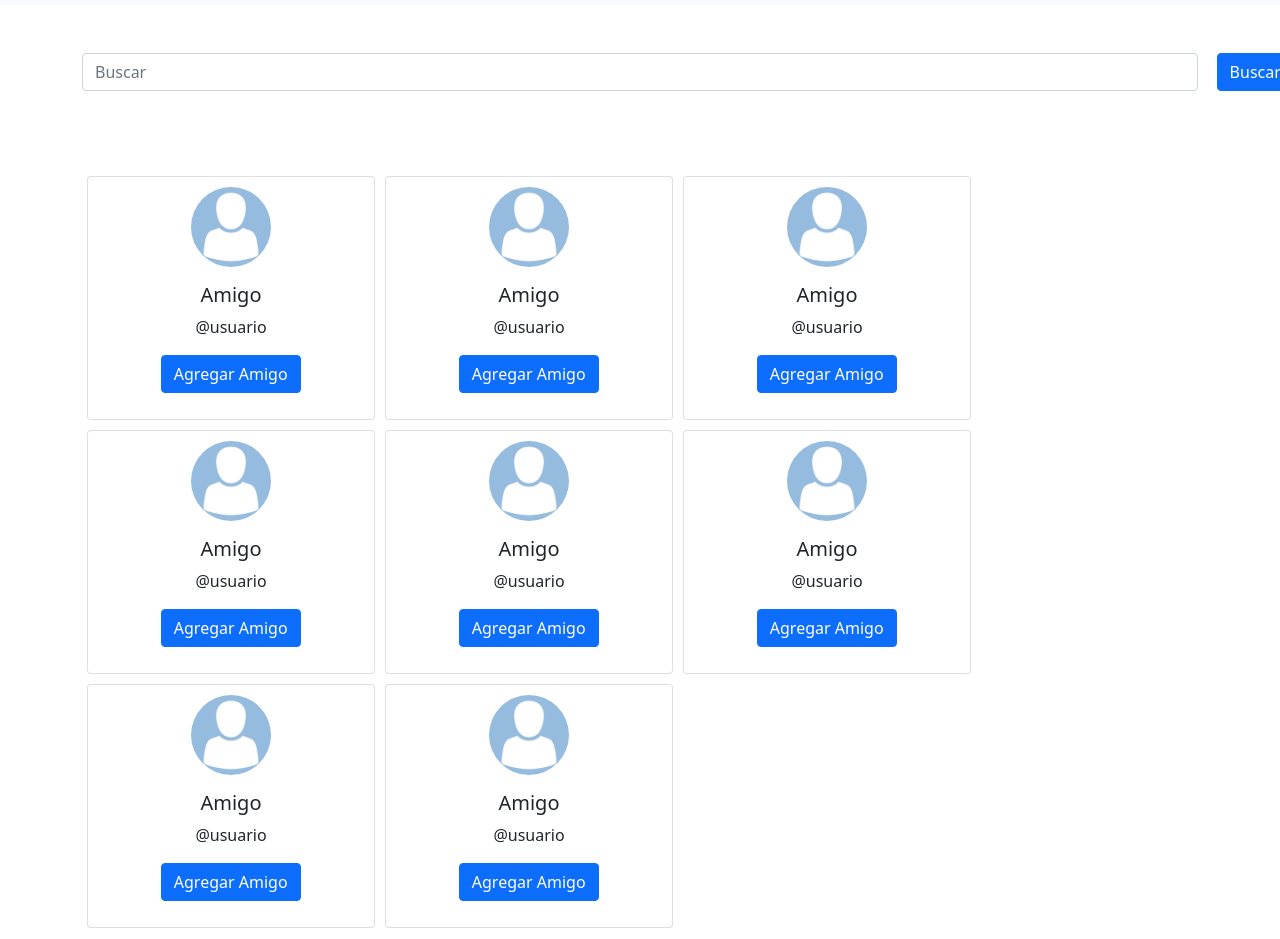
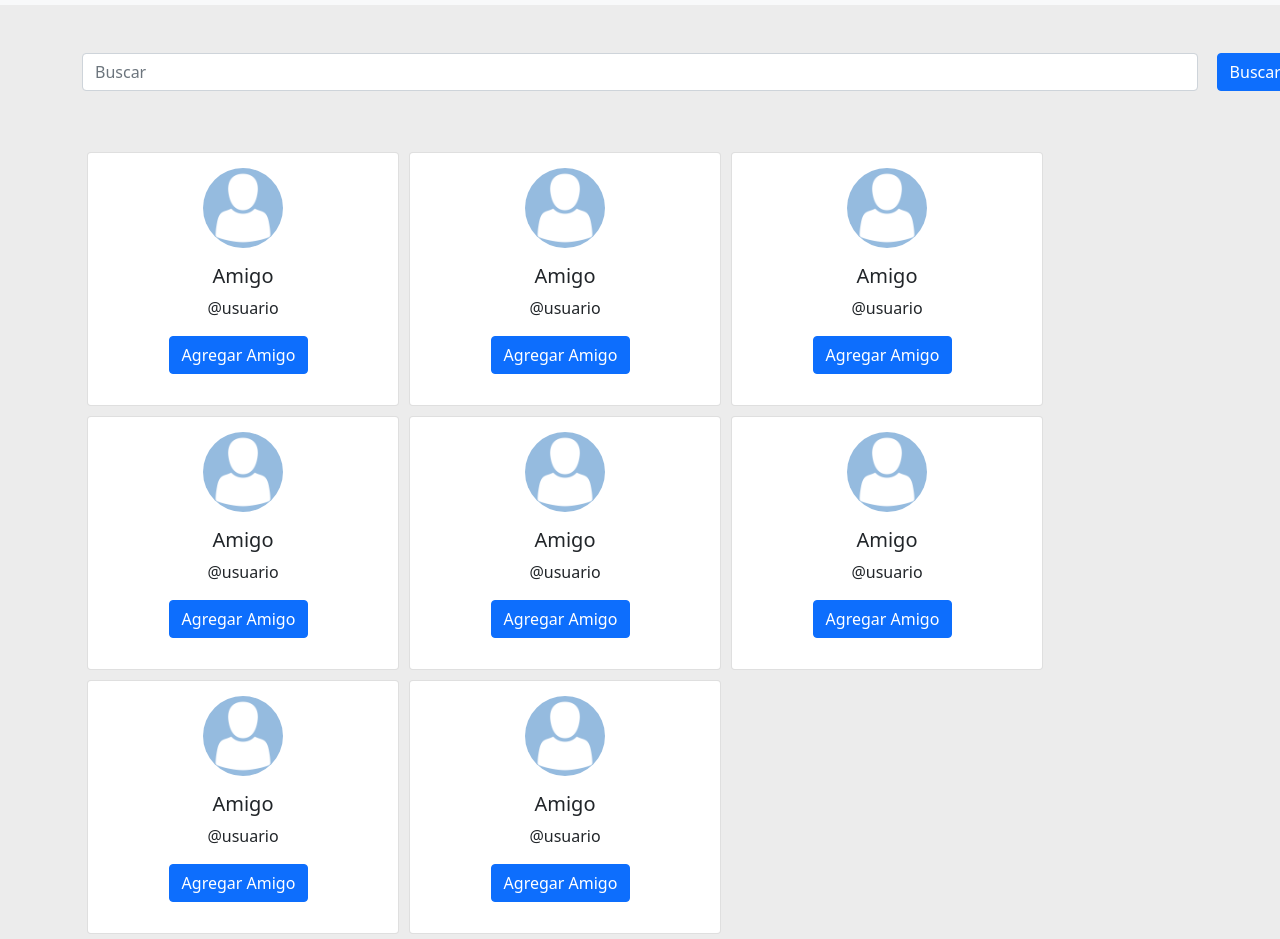
Before and after one commit to Mariano170395/RedSocialTecla, a plain HTML site: page front/Amigos/amigos.html in a window 1280 px wide. Shown: the part 108-1047 px from the top of the page. Drawn offline with nearby package versions, Linux system fonts and the light colour scheme.

Commit message:
mejoras ligeras al diseno

```diff
--- a/front/Amigos/amigos.html
+++ b/front/Amigos/amigos.html
@@ -4,8 +4,13 @@
     <meta charset="UTF-8" />
     <meta http-equiv="X-UA-Compatible" content="IE=edge" />
     <meta name="viewport" content="width=device-width, initial-scale=1.0" />
-    <link href="https://cdn.jsdelivr.net/npm/bootstrap@5.1.3/dist/css/bootstrap.min.css" rel="stylesheet" integrity="sha384-1BmE4kWBq78iYhFldvKuhfTAU6auU8tT94WrHftjDbrCEXSU1oBoqyl2QvZ6jIW3" crossorigin="anonymous">
-    <link rel="stylesheet" href="style.css">
+    <link
+      href="https://cdn.jsdelivr.net/npm/bootstrap@5.1.3/dist/css/bootstrap.min.css"
+      rel="stylesheet"
+      integrity="sha384-1BmE4kWBq78iYhFldvKuhfTAU6auU8tT94WrHftjDbrCEXSU1oBoqyl2QvZ6jIW3"
+      crossorigin="anonymous"
+    />
+    <link rel="stylesheet" href="style.css" />
     <title>Amigos</title>
   </head>
   <body>
@@ -51,87 +56,121 @@
     </nav>
     <!-- main -->
     <div class="container">
-      <br>
-      <br>
+      <br />
+      <br />
       <div class="row">
         <div class="ordenar">
           <div class="col-sm-12">
-            <input type="text" placeholder='Buscar' class="form-control">
+            <input type="text" placeholder="Buscar" class="form-control" />
           </div>
           <div class="col-sm-1">
-            <Button class="btn btn-primary" >Buscar</Button>
+            <button class="btn btn-primary">Buscar</button>
           </div>
         </div>
-
       </div>
+      <div class="row">
+        <div class="col-sm-12">
           <div class="containerFlex">
-
-        <div class="card" style="width: 18rem;">
-          <img src="../Amigos/Img/avatar-1577909_960_720.png" class="card-img-top" alt="...">
+            <div class="card">
+              <img
+                src="../Amigos/Img/avatar-1577909_960_720.png"
+                class="card-img-top"
+                alt="..."
+              />
               <div class="card-body">
                 <h5 class="card-title">Amigo</h5>
                 <p class="card-text">@usuario</p>
                 <a href="#" class="btn btn-primary">Agregar Amigo</a>
               </div>
             </div>
-        <div class="card" style="width: 18rem;">
-          <img src="../Amigos/Img/avatar-1577909_960_720.png" class="card-img-top" alt="...">
+            <div class="card" >
+              <img
+                src="../Amigos/Img/avatar-1577909_960_720.png"
+                class="card-img-top"
+                alt="..."
+              />
               <div class="card-body">
                 <h5 class="card-title">Amigo</h5>
                 <p class="card-text">@usuario</p>
                 <a href="#" class="btn btn-primary">Agregar Amigo</a>
               </div>
             </div>
-        <div class="card" style="width: 18rem;">
-          <img src="../Amigos/Img/avatar-1577909_960_720.png" class="card-img-top" alt="...">
+            <div class="card" >
+              <img
+                src="../Amigos/Img/avatar-1577909_960_720.png"
+                class="card-img-top"
+                alt="..."
+              />
               <div class="card-body">
                 <h5 class="card-title">Amigo</h5>
                 <p class="card-text">@usuario</p>
                 <a href="#" class="btn btn-primary">Agregar Amigo</a>
               </div>
             </div>
-        <div class="card" style="width: 18rem;">
-          <img src="../Amigos/Img/avatar-1577909_960_720.png" class="card-img-top" alt="...">
+            <div class="card" >
+              <img
+                src="../Amigos/Img/avatar-1577909_960_720.png"
+                class="card-img-top"
+                alt="..."
+              />
               <div class="card-body">
                 <h5 class="card-title">Amigo</h5>
                 <p class="card-text">@usuario</p>
                 <a href="#" class="btn btn-primary">Agregar Amigo</a>
               </div>
             </div>
-        <div class="card" style="width: 18rem;">
-          <img src="../Amigos/Img/avatar-1577909_960_720.png" class="card-img-top" alt="...">
+            <div class="card" >
+              <img
+                src="../Amigos/Img/avatar-1577909_960_720.png"
+                class="card-img-top"
+                alt="..."
+              />
               <div class="card-body">
                 <h5 class="card-title">Amigo</h5>
                 <p class="card-text">@usuario</p>
                 <a href="#" class="btn btn-primary">Agregar Amigo</a>
               </div>
             </div>
-        <div class="card" style="width: 18rem;">
-          <img src="../Amigos/Img/avatar-1577909_960_720.png" class="card-img-top" alt="...">
-          <div class="card-body" >
+            <div class="card" >
+              <img
+                src="../Amigos/Img/avatar-1577909_960_720.png"
+                class="card-img-top"
+                alt="..."
+              />
+              <div class="card-body">
                 <h5 class="card-title">Amigo</h5>
                 <p class="card-text">@usuario</p>
                 <a href="#" class="btn btn-primary">Agregar Amigo</a>
               </div>
             </div>
-        <div class="card" style="width: 18rem;">
-          <img src="../Amigos/Img/avatar-1577909_960_720.png" class="card-img-top" alt="...">
-          <div class="card-body" >
+            <div class="card" >
+              <img
+                src="../Amigos/Img/avatar-1577909_960_720.png"
+                class="card-img-top"
+                alt="..."
+              />
+              <div class="card-body">
                 <h5 class="card-title">Amigo</h5>
                 <p class="card-text">@usuario</p>
                 <a href="#" class="btn btn-primary">Agregar Amigo</a>
               </div>
             </div>
-                <div class="card" style="width: 18rem;">
-          <img src="../Amigos/Img/avatar-1577909_960_720.png" class="card-img-top" alt="...">
-          <div class="card-body" >
+            <div class="card" >
+              <img
+                src="../Amigos/Img/avatar-1577909_960_720.png"
+                class="card-img-top"
+                alt="..."
+              />
+              <div class="card-body">
                 <h5 class="card-title">Amigo</h5>
                 <p class="card-text">@usuario</p>
                 <a href="#" class="btn btn-primary">Agregar Amigo</a>
               </div>
             </div>
+          </div>
+        </div>
+      </div>
 
-      </div>
     </div>
   </body>
   <script
--- a/front/Amigos/style.css
+++ b/front/Amigos/style.css
@@ -1,3 +1,9 @@
+body{
+  background-color: rgb(236, 236, 236);
+  margin: 0%;
+  padding: 0%;
+}
+
 /*Navbar*/
 .Logo {
   margin-left: 5vmin;
@@ -24,14 +30,15 @@
 
 .containerFlex {
   display: flex;
-  margin-top: 10vmin;
+  margin-top: 7vmin;
   flex-direction: row;
   flex-wrap: wrap;
 }
 
 .card{
     margin: 5px;
-    padding: 10px;
+    padding: 15px;
+    width: 19.5rem;
 }
 
 .card-img-top{
```
Also changed, not shown: front/Feed/Ejercicio-14/feed.html (+1 -1 lines), front/Login/style.css (+0 -51 lines). Lines whose indentation alone changed are shown as unchanged.
